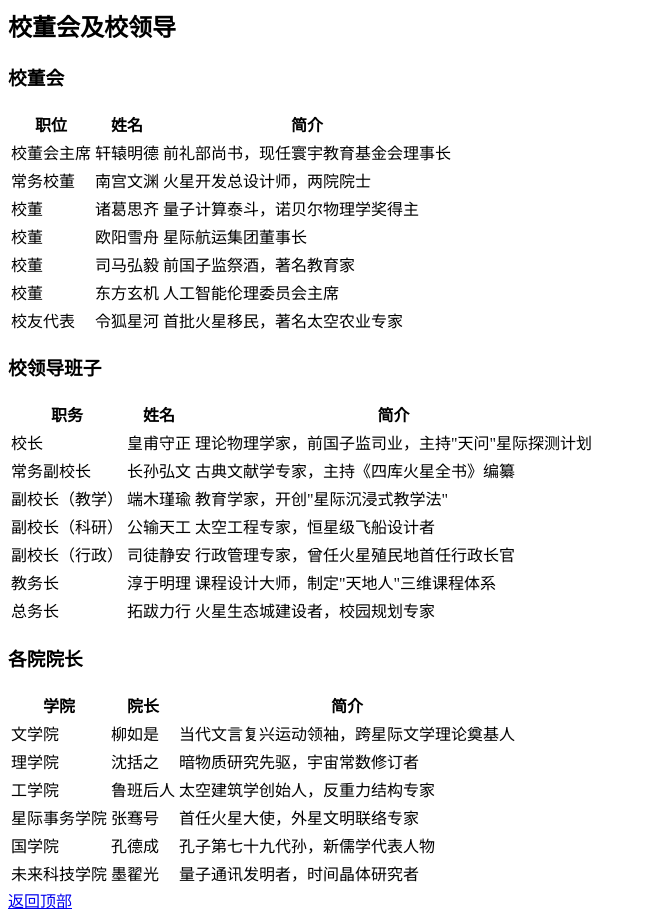
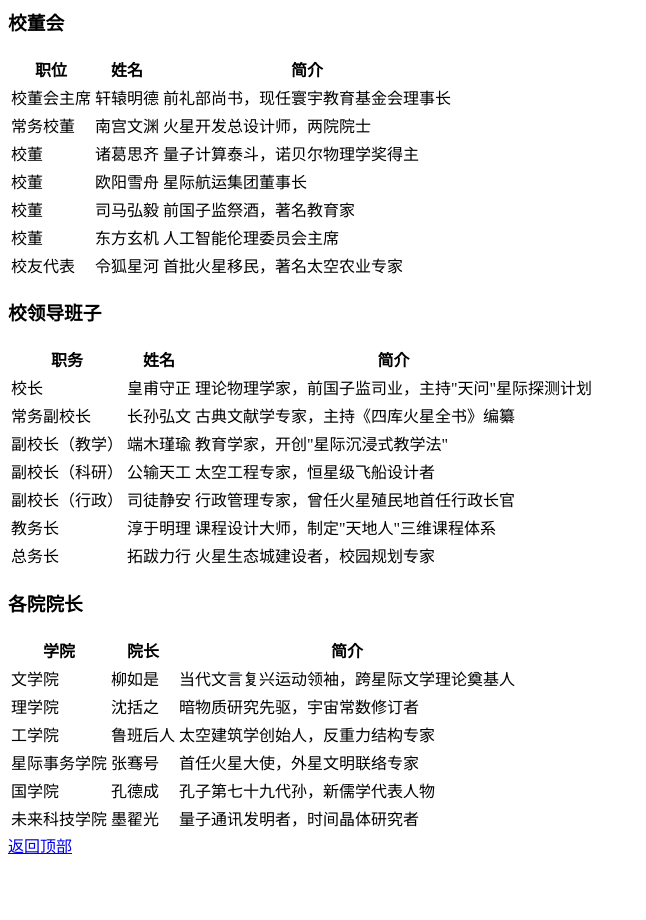
Before and after one commit to king666-666/YeJi-university_wenyanmingdan, a plain HTML site: page index.html in a window 1280 px wide. Shown: the whole page, without its empty margins (0-646 px from the left). After the commit the page ends 865 px from the top, so only its background shows below. Drawn offline with Linux system fonts and the light colour scheme.

Commit message:
Update index.html

```diff
--- a/index.html
+++ b/index.html
@@ -1,6 +1,3 @@
-<section id="leadership">
-    <h2>校董会及校领导</h2>
-
 <div class="highlight">
     <h3>校董会</h3>
     <table>
@@ -134,4 +131,3 @@
     </table>
 </div>
 <a href="#" class="back-to-top">返回顶部</a>
-</section>
```
Lines whose indentation alone changed are shown as unchanged.
